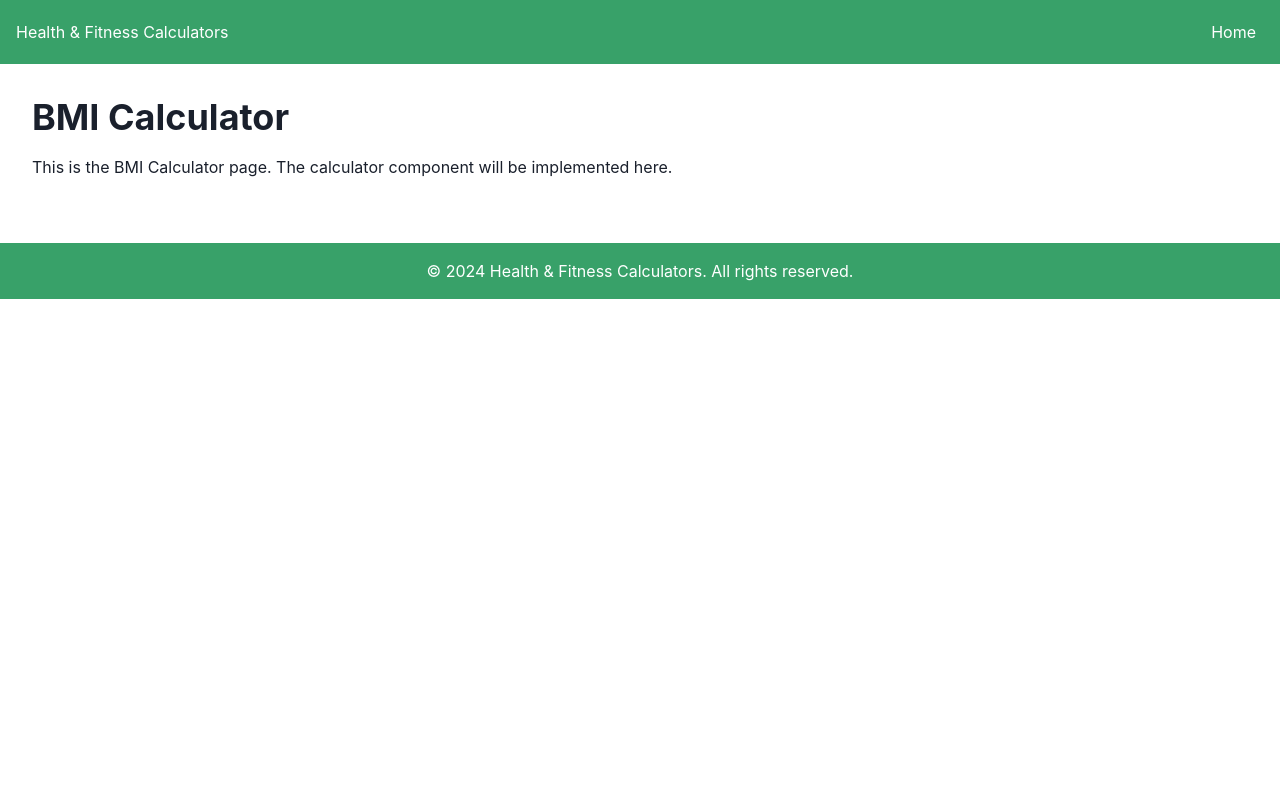
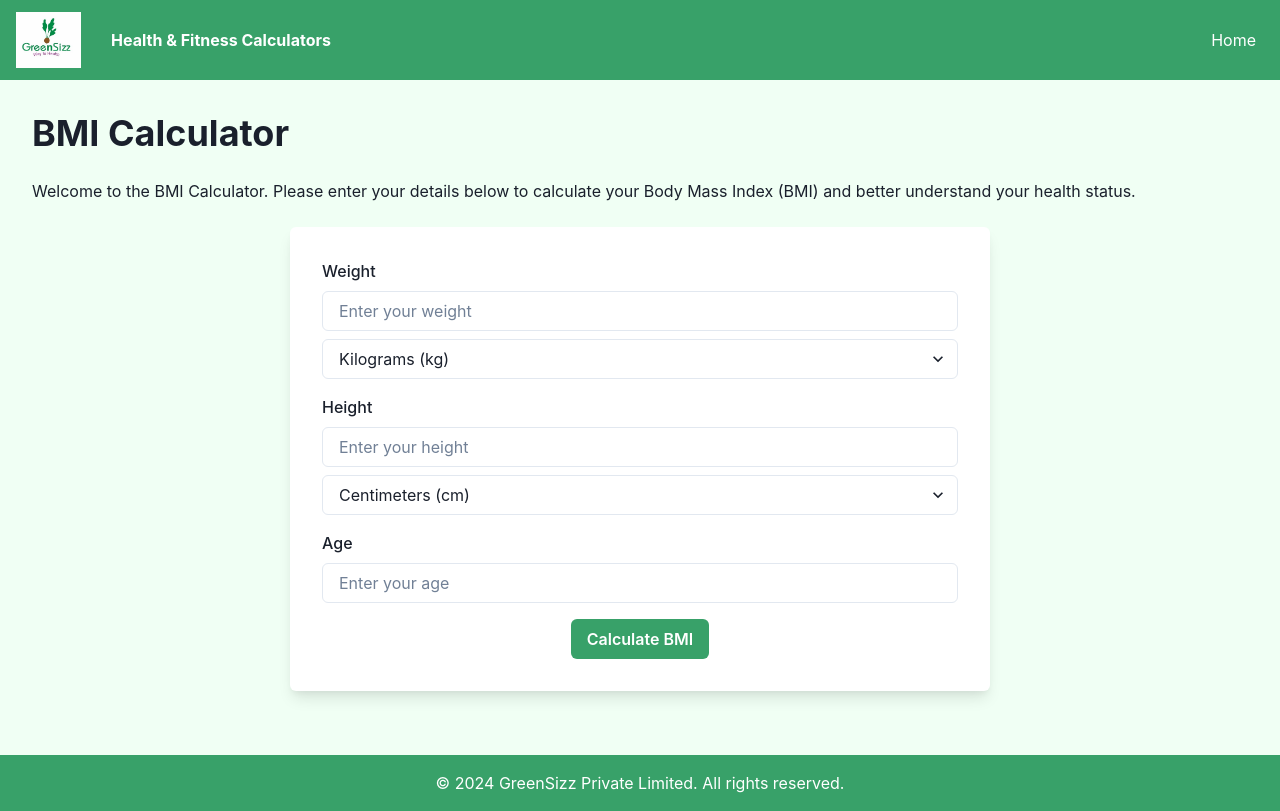
Before and after one commit to acecoder7/Health-Fitness-Calc-GS, a React (Create React App) app in the folder calculator/: page /bmi in a window 1280 px wide. Built offline with nearby package versions, Linux system fonts and the light colour scheme.

Commit message:
BMI calc added

```diff
--- a/calculator/src/components/Footer.js
+++ b/calculator/src/components/Footer.js
@@ -2,8 +2,8 @@ import React from 'react';
 import { Box, Text } from '@chakra-ui/react';
 
 const Footer = () => (
-  <Box bg="primary.500" color="white" py={4} textAlign="center" mt={8}>
-    <Text>&copy; 2024 Health & Fitness Calculators. All rights reserved.</Text>
+  <Box bg="primary.500" color="white" py={4} textAlign="center">
+    <Text>&copy; 2024 GreenSizz Private Limited. All rights reserved.</Text>
   </Box>
 );
 
--- a/calculator/src/components/Navbar.js
+++ b/calculator/src/components/Navbar.js
@@ -1,10 +1,14 @@
 import React from 'react';
 import { Box, Flex, Link } from '@chakra-ui/react';
+import greenSizz from '../images/logo.jpg';
 
 const Navbar = () => (
-  <Box bg="primary.500" px={4} color="white">
+  <Box bg="primary.500" px={4} py={2} color="white">
     <Flex h={16} alignItems="center" justifyContent="space-between">
-      <Box>Health & Fitness Calculators</Box>
+      <Box display="flex" alignItems="center">
+        <img src={greenSizz} alt="greenSizz" style={{ width: '65px', height: 'auto', marginRight: '30px' }} />
+        <span style={{ fontWeight: 'bold' }}>Health & Fitness Calculators</span>
+      </Box>
       <Flex alignItems="center">
         <Link px={2} href="/">Home</Link>
       </Flex>
--- a/calculator/src/pages/BMI.js
+++ b/calculator/src/pages/BMI.js
@@ -1,11 +1,92 @@
-import React from 'react';
-import { Box, Heading, Text } from '@chakra-ui/react';
+import React, { useState } from 'react';
+import { Box, Button, Heading, FormControl, FormLabel, Input, Select, VStack, Text } from '@chakra-ui/react';
 
-const BMI = () => (
-  <Box p={8}>
-    <Heading mb={4}>BMI Calculator</Heading>
-    <Text>This is the BMI Calculator page. The calculator component will be implemented here.</Text>
-  </Box>
-);
+const BMICalculator = () => {
+  const [weight, setWeight] = useState('');
+  const [height, setHeight] = useState('');
+  const [age, setAge] = useState('');
+  const [weightUnit, setWeightUnit] = useState('kg');
+  const [heightUnit, setHeightUnit] = useState('cm');
+  const [bmi, setBmi] = useState(null);
 
-export default BMI;
+  const calculateBMI = () => {
+    let weightInKg = parseFloat(weight);
+    let heightInM = parseFloat(height);
+
+    if (weightUnit === 'lbs') {
+      weightInKg = weightInKg * 0.453592; // Convert lbs to kg
+    }
+
+    if (heightUnit === 'inches') {
+      heightInM = heightInM * 0.0254; // Convert inches to meters
+    } else if (heightUnit === 'feet') {
+      heightInM = heightInM * 0.3048; // Convert feet to meters
+    } else {
+      heightInM = heightInM / 100; // Convert cm to meters
+    }
+
+    const bmiValue = weightInKg / (heightInM * heightInM);
+    setBmi(bmiValue.toFixed(2));
+  };
+
+  return (
+    <Box bg="background.100" p={8}>
+      <Heading mb={6}>BMI Calculator</Heading>
+      <Text mb={6}>Welcome to the BMI Calculator. Please enter your details below to calculate your Body Mass Index (BMI) and better understand your health status.</Text>
+      <Box bg="white" p={8} borderRadius="md" boxShadow="lg" maxWidth="700px" mx="auto" mb={8}>
+        <VStack spacing={4}>
+          <FormControl id="weight">
+            <FormLabel>Weight</FormLabel>
+            <Input
+              type="number"
+              value={weight}
+              onChange={(e) => setWeight(e.target.value)}
+              placeholder="Enter your weight"
+            />
+            <Select mt={2} value={weightUnit} onChange={(e) => setWeightUnit(e.target.value)}>
+              <option value="kg">Kilograms (kg)</option>
+              <option value="lbs">Pounds (lbs)</option>
+            </Select>
+          </FormControl>
+
+          <FormControl id="height">
+            <FormLabel>Height</FormLabel>
+            <Input
+              type="number"
+              value={height}
+              onChange={(e) => setHeight(e.target.value)}
+              placeholder="Enter your height"
+            />
+            <Select mt={2} value={heightUnit} onChange={(e) => setHeightUnit(e.target.value)}>
+              <option value="cm">Centimeters (cm)</option>
+              <option value="inches">Inches (in)</option>
+              <option value="feet">Feet (ft)</option>
+            </Select>
+          </FormControl>
+
+          <FormControl id="age">
+            <FormLabel>Age</FormLabel>
+            <Input
+              type="number"
+              value={age}
+              onChange={(e) => setAge(e.target.value)}
+              placeholder="Enter your age"
+            />
+          </FormControl>
+
+          <Button colorScheme="green" onClick={calculateBMI}>
+            Calculate BMI
+          </Button>
+
+          {bmi && (
+            <Text mt={4} fontSize="lg" fontWeight="bold">
+              Your BMI is: {bmi}
+            </Text>
+          )}
+        </VStack>
+      </Box>
+    </Box>
+  );
+};
+
+export default BMICalculator;
```
Also changed, not shown: calculator/src/images/logo.jpg (added).
